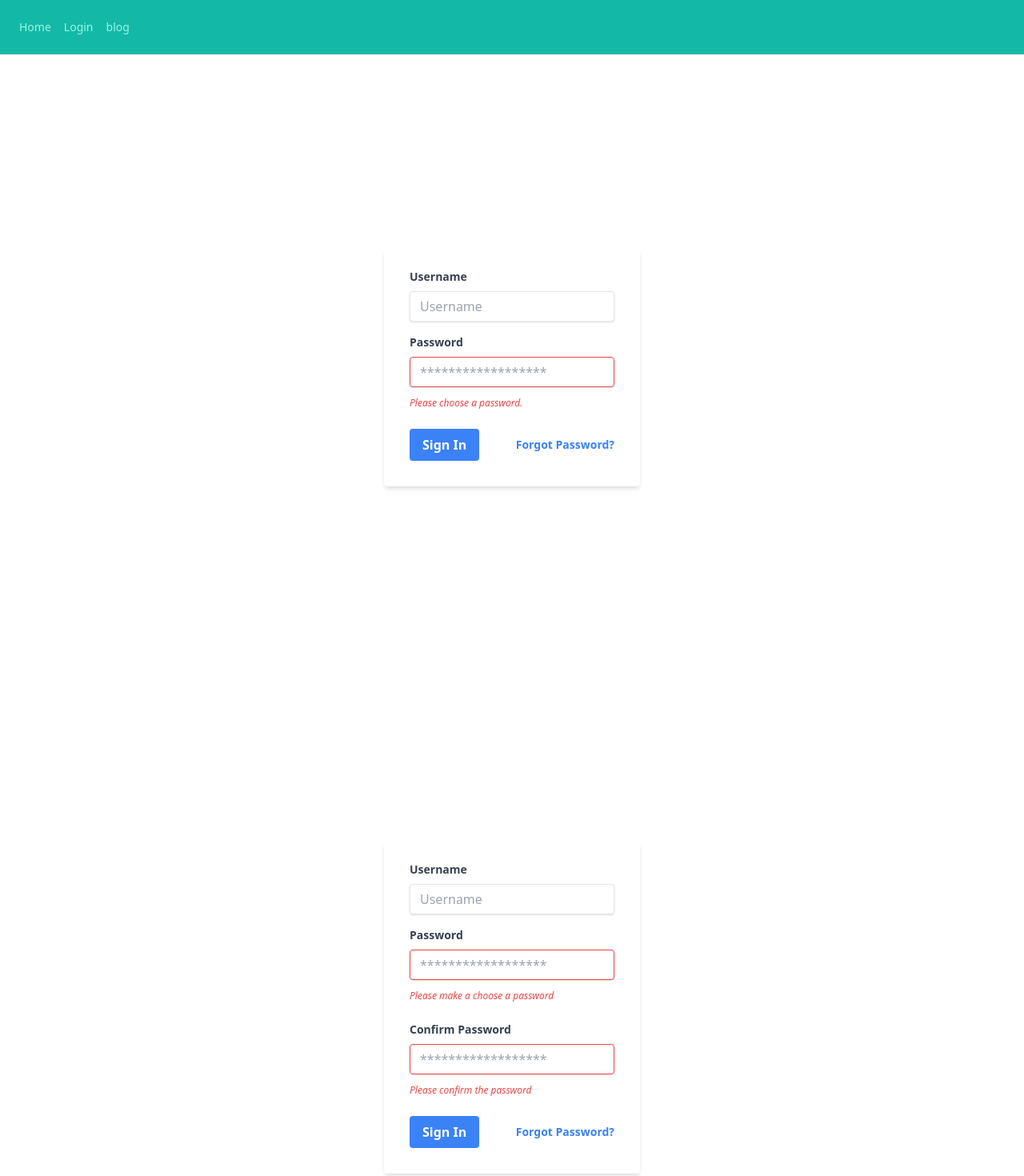
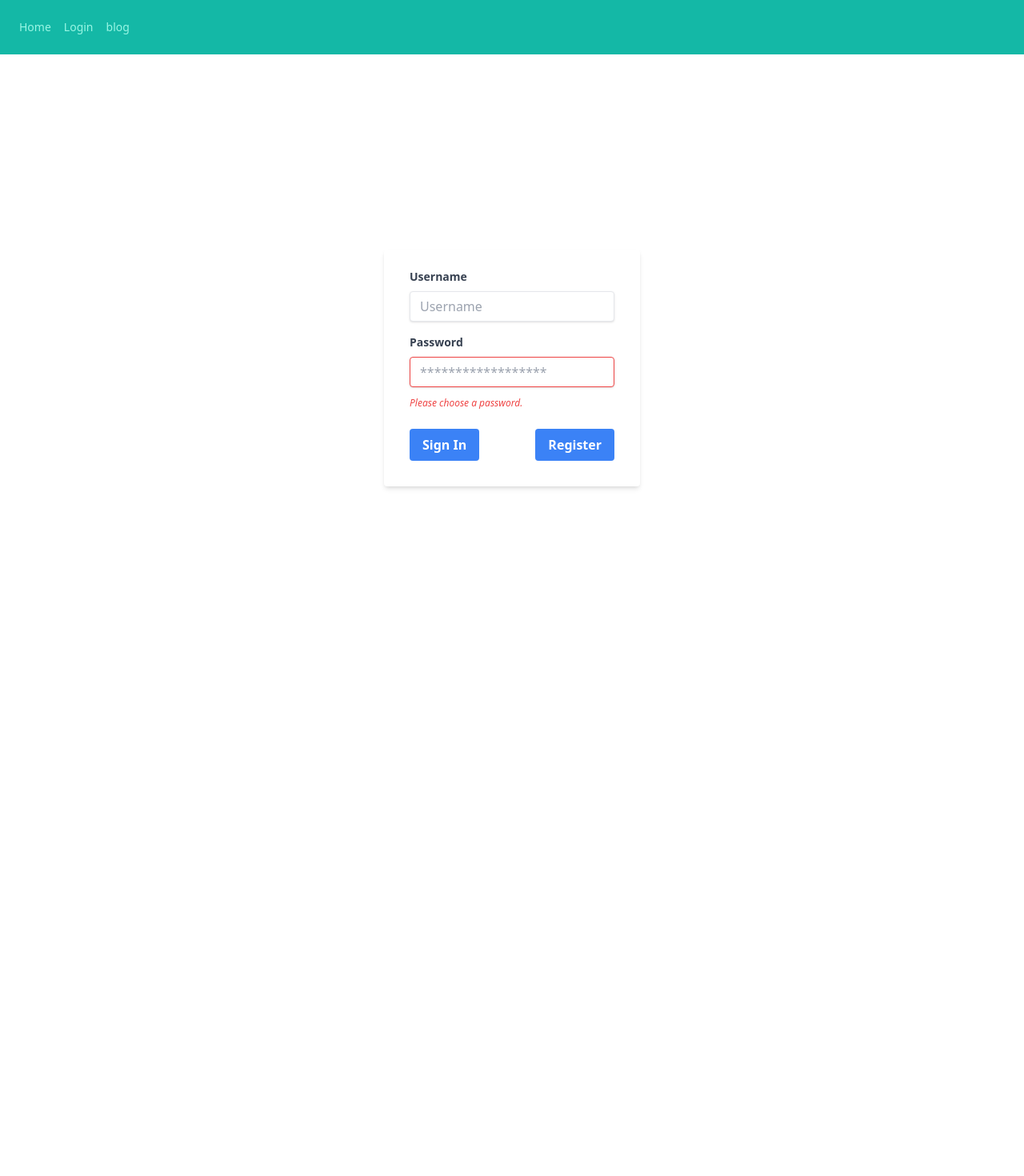
Before and after one commit to mohammedalsomali/blog-Post---vue, a Vue app: page /Login in a window 1280 px wide. Shown: the top 1470 px of the page at 80% size. After the commit the page ends 868 px from the top, so only its background shows below. Built offline with nearby package versions, Linux system fonts and the light colour scheme.

Commit message:
page layout for the login and sign pages are finshed

```diff
--- a/src/components/Login.vue
+++ b/src/components/Login.vue
@@ -28,9 +28,11 @@
           type="button">
           Sign In
         </button>
-        <a class="inline-block align-baseline font-bold text-sm text-blue-500 hover:text-blue-800" href="#">
-          Forgot Password?
-        </a>
+        <button
+          class="bg-blue-500 hover:bg-blue-700 text-white font-bold py-2 px-4 rounded focus:outline-none focus:shadow-outline"
+          type="button">
+          <router-link :to="{ name: 'signup' }"> Register </router-link>
+        </button>
       </div>
     </form>
   </div>
--- a/src/components/SignUp.vue
+++ b/src/components/SignUp.vue
@@ -19,7 +19,7 @@
         <input
           class="shadow appearance-none border border-red-500 rounded w-full py-2 px-3 text-gray-700 mb-3 leading-tight focus:outline-none focus:shadow-outline"
           id="password" type="password" placeholder="******************">
-        <p class="text-red-500 text-xs italic">Please make a choose a password</p>
+        <p class="text-red-500 text-xs italic">Please make a password</p>
       </div>
       <div class="mb-6">
         <label class="block text-gray-700 text-sm font-bold mb-2" for="password">
@@ -30,15 +30,13 @@
           id="password" type="password" placeholder="******************">
         <p class="text-red-500 text-xs italic">Please confirm the password</p>
       </div>
-      <div class="flex items-center justify-between">
+      <div class="flex items-center justify-center">
         <button
           class="bg-blue-500 hover:bg-blue-700 text-white font-bold py-2 px-4 rounded focus:outline-none focus:shadow-outline"
           type="button">
-          Sign In
+          Sign Up
         </button>
-        <a class="inline-block align-baseline font-bold text-sm text-blue-500 hover:text-blue-800" href="#">
-          Forgot Password?
-        </a>
+
       </div>
     </form>
   </div>
--- a/src/router/index.js
+++ b/src/router/index.js
@@ -1,7 +1,8 @@
 import { createRouter, createWebHistory } from 'vue-router'
 import HomeView from '../views/HomeView.vue'
-import Login from '../views/Login.vue'
-import Blog from '../views/Blog.vue'
+import Login from '../views/LoginView.vue'
+import Blog from '../views/BlogView.vue'
+import SignUp from '@/components/SignUp.vue'
 
 
 
@@ -22,6 +23,11 @@ const router = createRouter({
       path: '/Blog',
       name: 'Blog',
       component: Blog
+    },
+    {
+      path: '/Signup',
+      name: 'signup',
+      component: SignUp
     }
   ]
 })
--- a/src/views/HomeView.vue
+++ b/src/views/HomeView.vue
@@ -5,7 +5,7 @@ import blogs from '../components/Blogs.vue'
 </script>
 
 <template>
-  <main>
+
       <blogs />
-  </main>
+
 </template>
--- /dev/null
+++ b/src/views/LoginView.vue
@@ -0,0 +1,13 @@
+<script setup>
+import { ref } from 'vue'
+import login from '../components/Login.vue'
+
+
+
+</script>
+
+<template>
+
+  <login />
+
+</template>
--- a/src/views/Login.vue
+++ b/src/views/SignupView.vue
@@ -1,6 +1,5 @@
 <script setup>
 import { ref } from 'vue'
-import login from '../components/Login.vue'
 import SignUp from '../components/SignUp.vue'
 
 
@@ -8,6 +7,6 @@ import SignUp from '../components/SignUp.vue'
 
 <template>
 
-  <login />
   <SignUp />
+
 </template>
```
Also changed, not shown: src/views/BlogView.vue (renamed from src/views/Blog.vue).
